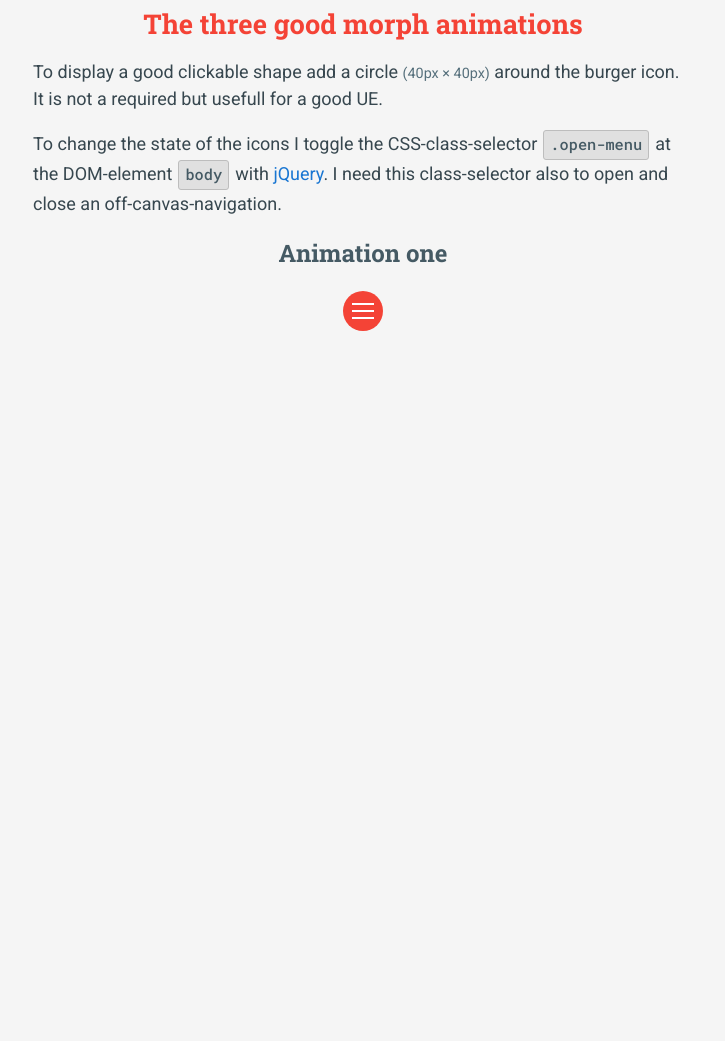
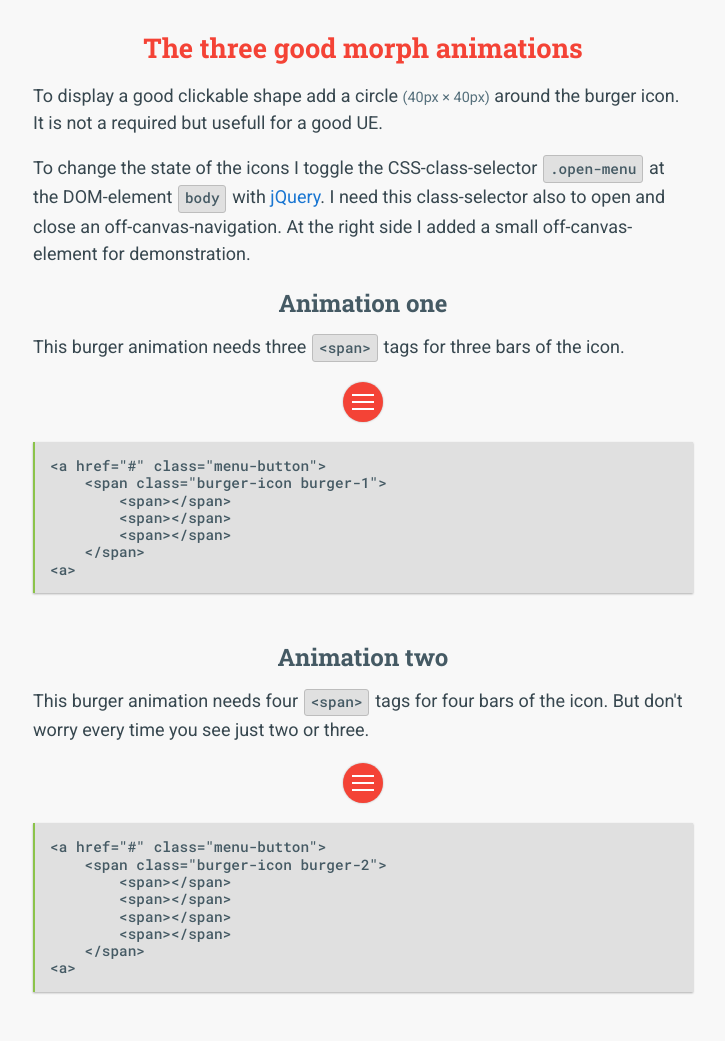
Before and after one commit to KonradRolof/animatedMenuIcon, a website: page src/index.html in a window 1280 px wide. Shown: the part 345-1386 px from the top of the page, without its empty margins (277-1002 px from the left). Before the commit the page ends 800 px from the top, so only its background shows below. Drawn offline with nearby package versions, Linux system fonts and the light colour scheme; files that its build step writes are made by us from their sources; files whose address does not match are found by name.

Commit message:
added second animation

```diff
--- a/bower.json
+++ b/bower.json
@@ -15,7 +15,7 @@
     "Burger-Icon"
   ],
   "homepage": "https://github.com/KonradRolof/animatedMenuIcon",
-  "private": true,
+  "private": false,
   "ignore": [
     "**/.*",
     "node_modules",
--- a/src/index.html
+++ b/src/index.html
@@ -12,7 +12,8 @@
 <body>
 <div class="container">
     <header class="section">
-        <h1>Animated Menu Icon with CSS (SCSS)</h1>
+        <h1>Animated Menu Icon with CSS (SCSS)
+        <span class="author">by Konrad Rolof</span></h1>
 
         <p>How to animate a burer icon to a close-cross icon just with CSS. The internet is full of short code snipets,
             codepen and JSFiddle sites. Every time I code a new website I start from zero to write the styles for this
@@ -21,6 +22,7 @@
         SCSS again and again. So for all lazy coders: here is all you need ready to take!</p>
     </header>
 
+    <main class="section">
         <h2>The three good morph animations</h2>
 
         <p>To display a good clickable shape add a circle
@@ -28,11 +30,43 @@
             around the burger icon. It is not a required but usefull for a good UE. </p> <p>To change the state of the icons
         I toggle the CSS-class-selector <code>.open-menu</code> at the DOM-element <code>body</code> with
         <a href="http://jquery.com/" rel="nofollow">jQuery</a>. I need this class-selector also to open and close an
-    off-canvas-navigation.</p>
+        off-canvas-navigation. At the right side I added a small off-canvas-element for demonstration.</p>
 
+        <section class="section">
             <h3>Animation one</h3>
-    <a href="#" class="menu-button"> <span class="burger-icon burger-1"><span></span><span></span><span></span></span>
+            <p>This burger animation needs three <code>&lt;span&gt;</code> tags for three bars of the icon.</p>
+            <a href="#" class="menu-button">
+                <span class="burger-icon burger-1"><span></span><span></span><span></span></span>
             </a>
+
+            <pre><code>&lt;a href="#" class="menu-button"&gt;
+    &lt;span class="burger-icon burger-1"&gt;
+        &lt;span&gt;&lt;/span&gt;
+        &lt;span&gt;&lt;/span&gt;
+        &lt;span&gt;&lt;/span&gt;
+    &lt;/span&gt;
+&lt;a&gt;</code></pre>
+        </section>
+
+        <section class="section">
+            <h3>Animation two</h3>
+            <p>This burger animation needs four <code>&lt;span&gt;</code> tags for four bars of the icon. But don't worry
+                every time you see just two or three.</p>
+            <a href="#" class="menu-button">
+                <span class="burger-icon burger-2"><span></span><span></span><span></span><span></span></span>
+            </a>
+
+            <pre><code>&lt;a href="#" class="menu-button"&gt;
+    &lt;span class="burger-icon burger-2"&gt;
+        &lt;span&gt;&lt;/span&gt;
+        &lt;span&gt;&lt;/span&gt;
+        &lt;span&gt;&lt;/span&gt;
+        &lt;span&gt;&lt;/span&gt;
+    &lt;/span&gt;
+&lt;a&gt;</code></pre>
+        </section>
+    </main>
+
 </div>
 <div class="off-canvas">
     <a href="http://konrad-rolof.de">
--- /dev/null
+++ b/src/scss/_burger-animation-1.scss
@@ -0,0 +1,31 @@
+// burger animation 1
+.burger-1 {
+  span {
+    transition: transform 0.25s, opacity 0.25s, left 0.25s ease-in-out;
+
+    &:nth-child(1) {
+      top: 0;
+
+      body.open-menu & {
+        top: #{($burger-height - $line-weight) / 2};
+        transform: rotate(135deg);
+      }
+    }
+    &:nth-child(2) {
+      top: #{($burger-height - $line-weight) / 2};
+
+      body.open-menu & {
+        opacity: 0;
+        left: -100%;
+      }
+    }
+    &:nth-child(3) {
+      top: #{$burger-height - $line-weight};
+
+      body.open-menu & {
+        top: #{($burger-height - $line-weight) / 2};
+        transform: rotate(-135deg);
+      }
+    }
+  }
+}
--- /dev/null
+++ b/src/scss/_burger-animation-2.scss
@@ -0,0 +1,38 @@
+// burger animation 2
+.burger-2 {
+  span {
+    transition: transform 0.25s, width 0.25s, top 0.25s, left 0.25s ease-in-out;
+
+    &:nth-child(1) {
+      top: 0;
+
+      body.open-menu & {
+        top: #{($burger-height - $line-weight) / 2};
+        width: 0;
+        left: 50%;
+      }
+    }
+    &:nth-child(2) {
+      top: #{($burger-height - $line-weight) / 2};
+
+      body.open-menu & {
+        transform: rotate(45deg);
+      }
+    }
+    &:nth-child(3) {
+      top: #{($burger-height - $line-weight) / 2};
+      body.open-menu & {
+        transform: rotate(-45deg);
+      }
+    }
+    &:nth-child(4) {
+      top: #{$burger-height - $line-weight};
+
+      body.open-menu & {
+        top: #{($burger-height - $line-weight) / 2};
+        width: 0;
+        left: 50%;
+      }
+    }
+  }
+}
--- /dev/null
+++ b/src/scss/_burger-circle.scss
@@ -0,0 +1,25 @@
+// circle shape
+.menu-button {
+  display: block;
+  width: $link-width;
+  height: $link-width;
+  padding: #{($link-height - $burger-height) / 2} 0 0 #{($link-width - $burger-width) / 2};
+  background-color: $link-background;
+  border-radius: 50%;
+  transition: background-color 0.25s, box-shadow 0.25s ease-in-out;
+  @if $material-hover {
+    box-shadow: 0 0 2px rgba(#000000, 0.3);
+
+    &:hover, &:active {
+      box-shadow: 0 0 10px rgba(#000000, 0.5);
+      background-color: saturate($link-background, 10%);
+    }
+  }
+  @else {
+    &:hover, &:active {
+      background-color: lighten($link-background, 7%);
+    }
+  }
+
+  margin: 20px auto; // not needed
+}
--- /dev/null
+++ b/src/scss/_burger-general.scss
@@ -0,0 +1,19 @@
+// general burger icon
+.burger-icon {
+  display: block;
+  width: $burger-width;
+  height: $burger-height;
+  position: relative;
+  cursor: pointer;
+
+  // general line styles
+  span {
+    display: block;
+    position: absolute;
+    left: 0;
+    width: 100%;
+    height: $line-weight;
+    background-color: $line-color;
+    opacity: 1;
+  }
+}
--- /dev/null
+++ b/src/scss/_burger-settings.scss
@@ -0,0 +1,11 @@
+// settings for the circle shape
+$link-background  : #f44336;
+$link-width       : 40px;
+$link-height      : $link-width; // to get a circle height should be equal width
+$material-hover   : true;
+
+// settings for the burger icon
+$burger-width     : 22px;
+$burger-height    : 16px;
+$line-weight      : 2px; // if this is an odd number all numbers has to be odd!
+$line-color       : #FFFFFF;
--- a/src/scss/burger-icon.scss
+++ b/src/scss/burger-icon.scss
@@ -1,79 +1,7 @@
 @charset "UTF-8";
 
-$link-background  : #f44336;
-$link-width       : 40px;
-$link-height      : $link-width;
-
-$burger-width     : 22px;
-$burger-height    : 16px;
-$line-weight      : 2px;
-$line-color       : #FFFFFF;
-
-// circle shape
-.menu-button {
-  display: block;
-  width: $link-width;
-  height: $link-width;
-  padding: #{($link-height - $burger-height) / 2} 0 0 #{($link-width - $burger-width) / 2};
-  background-color: $link-background;
-  border-radius: 50%;
-  transition: background-color 0.25s ease-in-out;
-
-  &:hover, &:active {
-    background-color: lighten($link-background, 7%);
-  }
-
-  margin: 20px auto; // not needed
-}
-
-// general burger icon
-.burger-icon {
-  display: block;
-  width: $burger-width;
-  height: $burger-height;
-  position: relative;
-  cursor: pointer;
-
-  // general line styles
-  span {
-    display: block;
-    position: absolute;
-    left: 0;
-    width: 100%;
-    height: $line-weight;
-    background-color: $line-color;
-    opacity: 1;
-  }
-}
-
-// burger animation 1
-.burger-1 {
-  span {
-    transition: transform 0.25s, opacity 0.25s, left 0.25s ease-in-out;
-
-    &:nth-child(1) {
-      top: 0;
-
-      body.open-menu & {
-        top: #{($burger-height - $line-weight) / 2};
-        transform: rotate(135deg);
-      }
-    }
-    &:nth-child(2) {
-      top: #{($burger-height - $line-weight) / 2};
-
-      body.open-menu & {
-        opacity: 0;
-        left: -100%;
-      }
-    }
-    &:nth-child(3) {
-      top: #{$burger-height - $line-weight};
-
-      body.open-menu & {
-        top: #{($burger-height - $line-weight) / 2};
-        transform: rotate(-135deg);
-      }
-    }
-  }
-}
+@import "burger-settings";
+@import "burger-circle";
+@import "burger-general";
+@import "burger-animation-1";
+@import "burger-animation-2";
--- a/src/scss/styles.scss
+++ b/src/scss/styles.scss
@@ -7,7 +7,7 @@
 }
 
 body {
-  background-color: #F5F5F5;
+  background-color: #F8F8F8;
   color: #37474F;
   font-family: 'Roboto', sans-serif;
   font-size: 100%;
@@ -32,6 +32,15 @@ h3, h4 {
 
 h1 {
   font-size: 2.2em;
+
+  .author {
+    display: block;
+    color: #263238;
+    font-family: 'Roboto', sans-serif;
+    font-size: 0.45em;
+    font-weight: 400;
+    text-transform: uppercase;
+  }
 }
 
 h2 {
@@ -70,7 +79,22 @@ code {
   color: #455A64;
   font-family: 'Roboto Mono', 'Lucida Console', 'Courier New', monospace;
   font-weight: 500;
-  font-size: 0.85em;
+  font-size: 0.8em;
+}
+
+pre {
+  border-left: 2px solid #8BC34A;
+  box-shadow: 0 1px 2px rgba(#000000, 0.3);
+
+  code {
+    display: block;
+    margin: 0;
+    border: none;
+    border-radius: 0;
+    padding: 15px;
+    font-size: 0.9em;
+    line-height: 1.2;
+  }
 }
 
 small {
```
Also changed, not shown: demo/index.html (+37 -3 lines), demo/css/burger-icon.css, demo/css/styles.css, dist/burger-icon.css, dist/burger-icon.min.css. Lines whose indentation alone changed are shown as unchanged.
